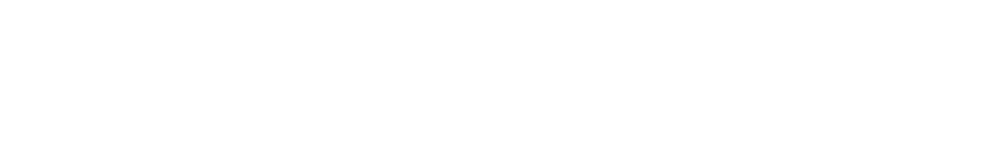
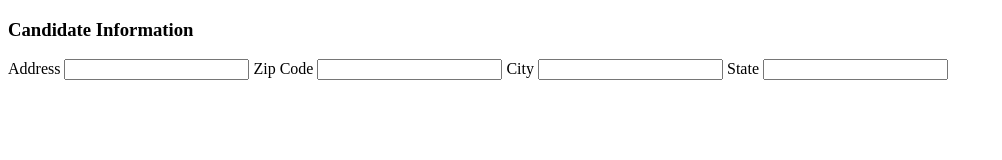
Before and after one commit to wesleykruger/Couch-Poll-tato, a plain HTML site: page civic.html in a window 1280 px wide. Shown: the whole page, without its empty margins (0-1002 px from the left). Drawn offline with Linux system fonts and the light colour scheme.

Commit message:
civic search added

```diff
--- a/civic.html
+++ b/civic.html
@@ -7,8 +7,24 @@
     <title>Project1</title>
 </head>
 <body>
-    <h3></h3>
+    <h3>Candidate Information
+    </h3>
     <table class="civic">
+
+
     </table>
+
+<div>
+   <label for="search">Address</label>
+    <input type="text">
+    <label for="search">Zip Code</label>
+    <input type="number">
+    <label for="search">City</label>
+    <input type="text">
+    <label for="search">State</label>
+    <input type="text">
+
+</div>
+</div>
 </body>
 </html>
```
